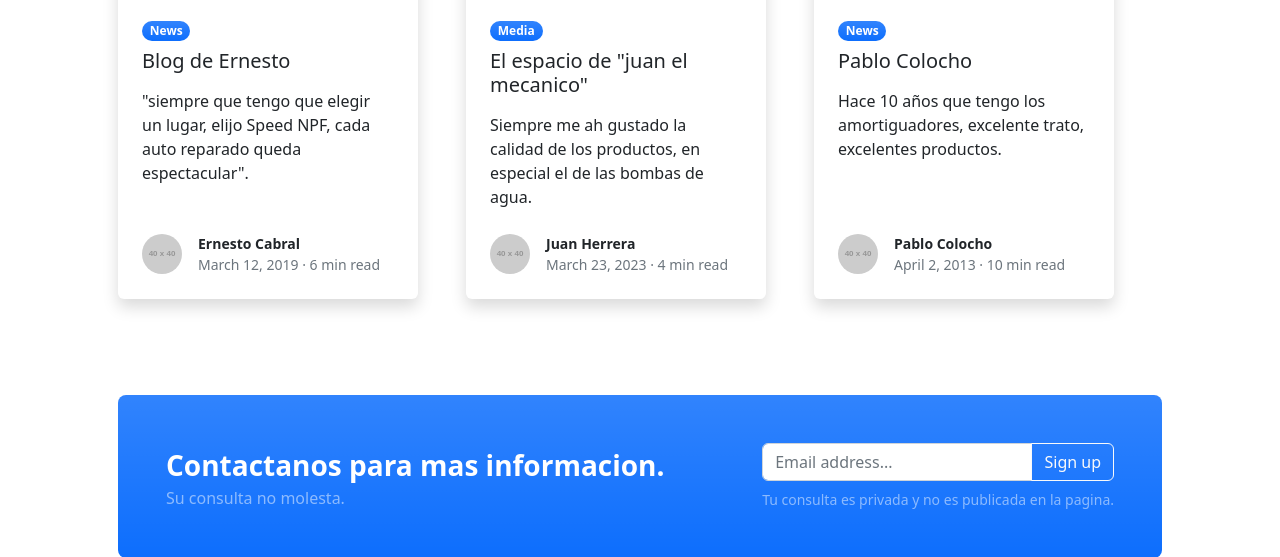
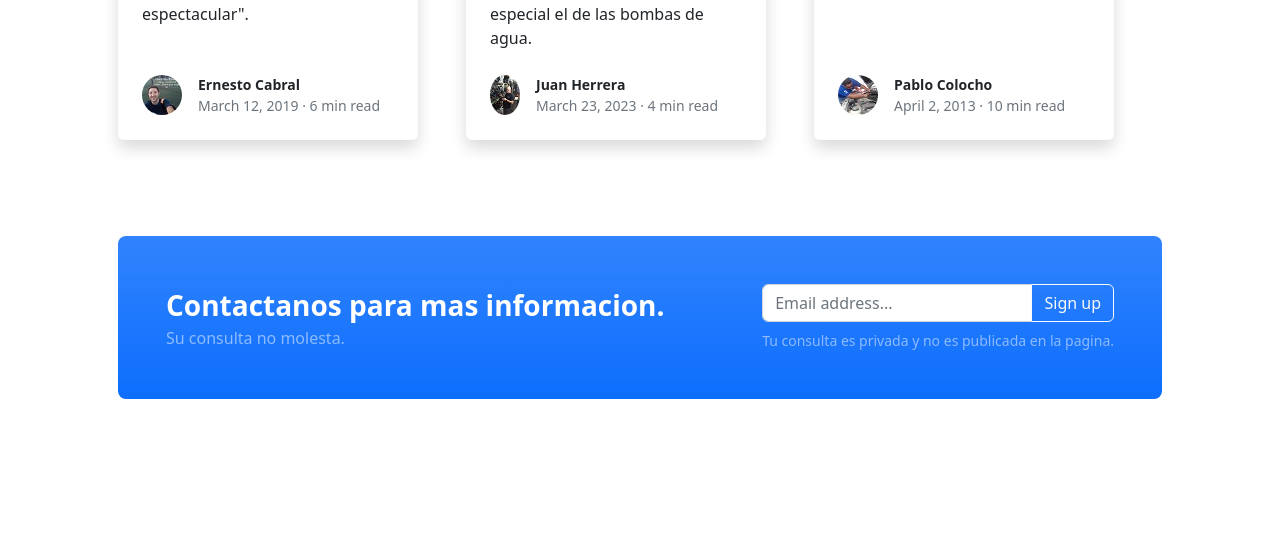
Before and after one commit to NicolasFernandez1994/01, a Django app: page / in a window 1280 px wide. Shown: the part 2372-2929 px from the top of the page. After the commit the page ends 2771 px from the top, so only its background shows below. Run offline with Django 4.2, Linux system fonts and the light colour scheme; grey boxes labelled with a size stand in for pictures from a placeholder-image service; some libraries are stand-ins or nearby versions.

Commit message:
agregada mas imagenes e insertadas en 05nblog

```diff
--- a/project/apps/Home/templates/Home/05nblog1.html
+++ b/project/apps/Home/templates/Home/05nblog1.html
@@ -14,7 +14,7 @@
             <div class="row gx-5">
                 <div class="col-lg-4 mb-5">
                     <div class="card h-100 shadow border-0">
-                        <img class="card-img-top" src="C:\project-Fernandez_Nicolas\Coderhouse-43860-Django\project\apps\Home\imagenes\20150103040000_autos-de-segunda-mano-una-opcia-n-e.jpg" alt="..." />
+                        <img class="card-img-top" src="{% static 'Home/imagenes/logoSpeedNPF.jpeg' %}" alt="..." />
                         <div class="card-body p-4">
                             <div class="badge bg-primary bg-gradient rounded-pill mb-2">News</div>
                             <a class="text-decoration-none link-dark stretched-link" href="#!"><h5 class="card-title mb-3">Blog de Ernesto</h5></a>
@@ -23,7 +23,7 @@
                         <div class="card-footer p-4 pt-0 bg-transparent border-top-0">
                             <div class="d-flex align-items-end justify-content-between">
                                 <div class="d-flex align-items-center">
-                                    <img class="rounded-circle me-3" src="https://dummyimage.com/40x40/ced4da/6c757d" alt="..." />
+                                    <img class="rounded-circle me-3" src="{% static 'Home/imagenes/ErnestoCabral40x40.jpeg' %}" alt="..." />
                                     <div class="small">
                                         <div class="fw-bold">Ernesto Cabral</div>
                                         <div class="text-muted">March 12, 2019 &middot; 6 min read</div>
@@ -35,7 +35,7 @@
                 </div>
                 <div class="col-lg-4 mb-5">
                     <div class="card h-100 shadow border-0">
-                        <img class="card-img-top" src="C:\project-Fernandez_Nicolas\Coderhouse-43860-Django\project\apps\Home\imagenes\63e11d8fdf32d_360_480!.jpg" alt="..." />
+                        <img class="card-img-top" src="{% static 'Home/imagenes/logoSpeedNPF.jpeg' %}" alt="..." />
                         <div class="card-body p-4">
                             <div class="badge bg-primary bg-gradient rounded-pill mb-2">Media</div>
                             <a class="text-decoration-none link-dark stretched-link" href="#!"><h5 class="card-title mb-3">El espacio de "juan el mecanico"</h5></a>
@@ -44,7 +44,7 @@
                         <div class="card-footer p-4 pt-0 bg-transparent border-top-0">
                             <div class="d-flex align-items-end justify-content-between">
                                 <div class="d-flex align-items-center">
-                                    <img class="rounded-circle me-3" src="https://dummyimage.com/40x40/ced4da/6c757d" alt="..." />
+                                    <img class="rounded-circle me-3" src="{% static 'Home/imagenes/mecanico01.40x40.jpeg' %}" alt="..." />
                                     <div class="small">
                                         <div class="fw-bold">Juan Herrera</div>
                                         <div class="text-muted">March 23, 2023 &middot; 4 min read</div>
@@ -56,7 +56,7 @@
                 </div>
                 <div class="col-lg-4 mb-5">
                     <div class="card h-100 shadow border-0">
-                        <img class="card-img-top" src="C:\project-Fernandez_Nicolas\Coderhouse-43860-Django\project\apps\Home\imagenes\33863398-familia-con-cajas-de-cartón-que-entra-nueva-casa.webp" alt="..." />
+                        <img class="card-img-top" src="{% static 'Home/imagenes/logoSpeedNPF.jpeg' %}" alt="..." />
                         <div class="card-body p-4">
                             <div class="badge bg-primary bg-gradient rounded-pill mb-2">News</div>
                             <a class="text-decoration-none link-dark stretched-link" href="#!"><h5 class="card-title mb-3">Pablo Colocho</h5></a>
@@ -65,7 +65,7 @@
                         <div class="card-footer p-4 pt-0 bg-transparent border-top-0">
                             <div class="d-flex align-items-end justify-content-between">
                                 <div class="d-flex align-items-center">
-                                    <img class="rounded-circle me-3" src="https://dummyimage.com/40x40/ced4da/6c757d" alt="..." />
+                                    <img class="rounded-circle me-3" src="{% static 'Home/imagenes/mecanico02.40x40.jpeg' %}" alt="..." />
                                     <div class="small">
                                         <div class="fw-bold">Pablo Colocho</div>
                                         <div class="text-muted">April 2, 2013 &middot; 10 min read</div>
```
Also changed, not shown: project/apps/Home/static/Home/imagenes/ErnestoCabral40x40.jpeg (added), project/apps/Home/static/Home/imagenes/LuisFernandez240x240.jpeg (added), project/apps/Home/static/Home/imagenes/WP410.jpeg (renamed from project/apps/Home/imagenes/WP410.jpg), project/apps/Home/static/Home/imagenes/familiafeliz.jpeg (renamed from project/apps/Home/imagenes/33863398-familia-con-cajas-de-cartón-que-entra-nueva-casa.webp), project/apps/Home/static/Home/imagenes/mecanico01.40x40.jpeg (added), project/apps/Home/static/Home/imagenes/mecanico01.jpeg (renamed from project/apps/Home/imagenes/63e11d8fdf32d_360_480!.jpg), project/apps/Home/static/Home/imagenes/mecanico02.40x40.jpeg (added), project/apps/Home/static/Home/imagenes/mecanico02.jpeg (renamed from project/apps/Home/imagenes/20150103040000_autos-de-segunda-mano-una-opcia-n-e.jpg).
